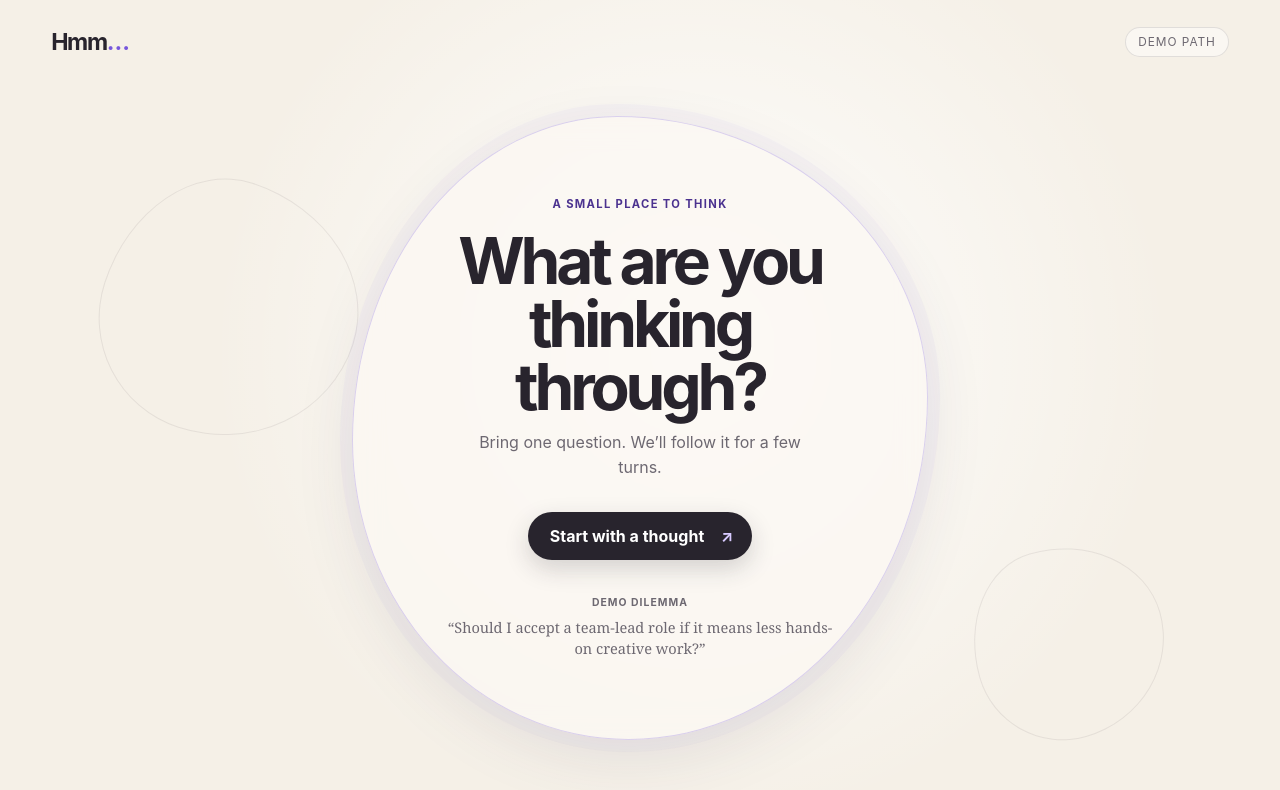
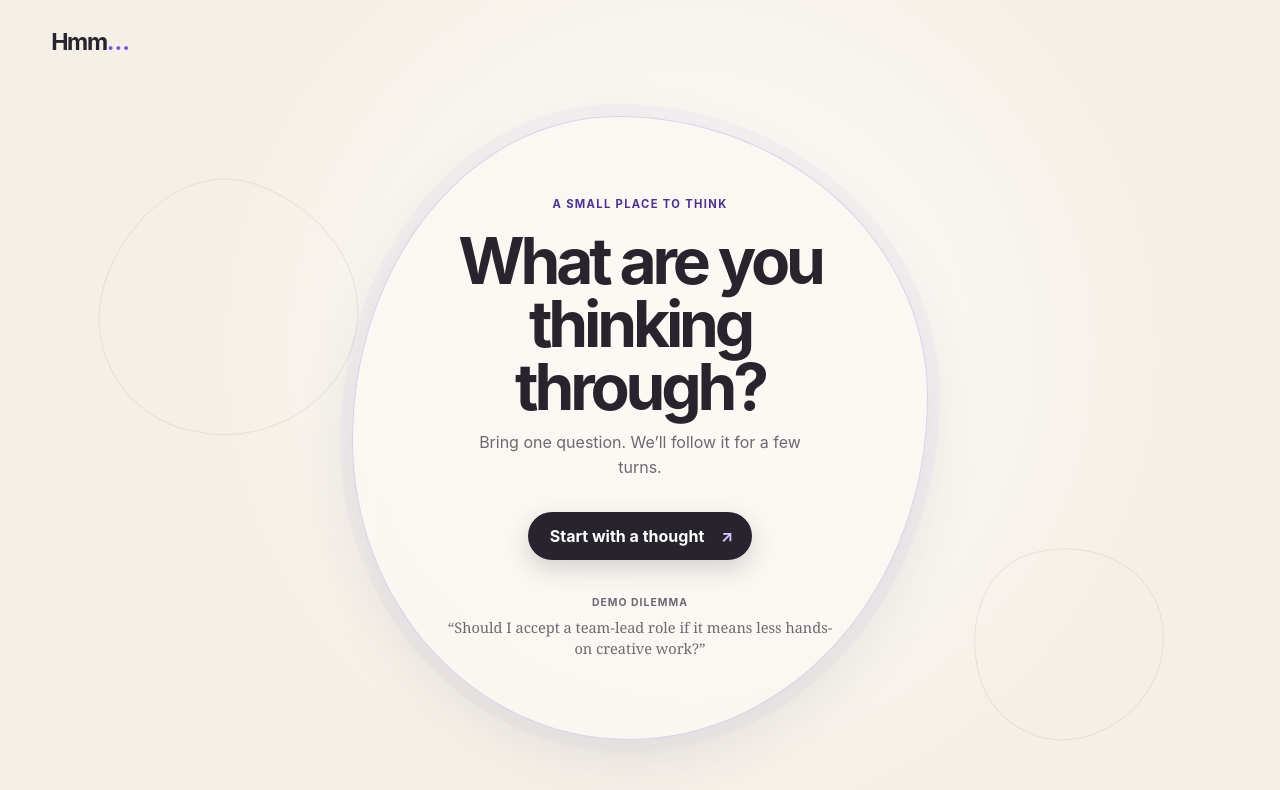
Before and after one commit to jotaefejota/hmm, a React (Vite) app: page / in a window 1280 px wide. Shown: the top 790 px of the page. Built offline with nearby package versions, Linux system fonts and the light colour scheme.

Commit message:
Remove static demo path badge

```diff
--- a/src/app/AppShell.tsx
+++ b/src/app/AppShell.tsx
@@ -46,7 +46,6 @@ export function AppShell(props: AppShellProps) {
         <a className="wordmark" href="/" aria-label="Hmm home">
           Hmm<span aria-hidden="true">…</span>
         </a>
-        <span className="mode-chip">Demo path</span>
       </header>
 
       {props.notice ? <RecoveryNotice message={props.notice.message} /> : null}
--- a/src/styles/global.css
+++ b/src/styles/global.css
@@ -44,17 +44,6 @@ button:focus-visible, textarea:focus-visible, a:focus-visible {
 }
 
 .wordmark span { color: var(--violet); }
-
-.mode-chip {
-  padding: 0.45rem 0.75rem;
-  color: var(--ink-soft);
-  border: 1px solid rgba(40, 36, 45, 0.12);
-  border-radius: 999px;
-  background: rgba(255, 255, 255, 0.48);
-  font-size: 0.74rem;
-  letter-spacing: 0.08em;
-  text-transform: uppercase;
-}
 
 .primary-action, .quiet-action {
   min-height: 3rem;
```
